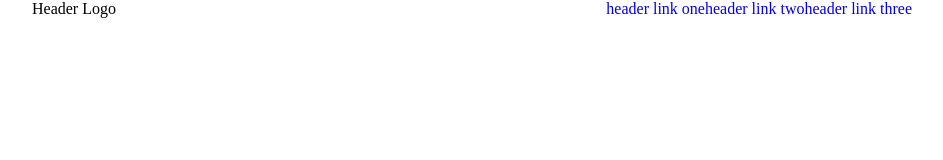
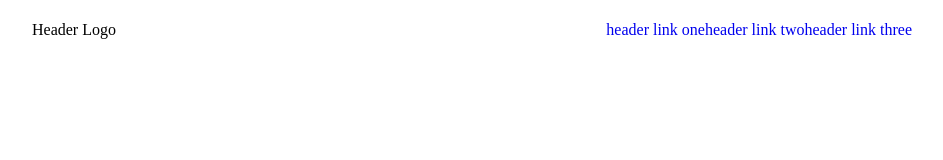
Before and after one commit to dhulkifl-a/landing_page, a plain HTML site: page index.html in a window 1280 px wide. Shown: the whole page, without its empty margins (168-1111 px from the left). Drawn offline with Linux system fonts and the light colour scheme.

```diff
--- a/styles.css
+++ b/styles.css
@@ -3,8 +3,10 @@ body {
 }
 
 header {
+    height: 60px;
     display: flex;
     justify-content: space-between;
+    align-items: center;
 }
 
 ul {
```
